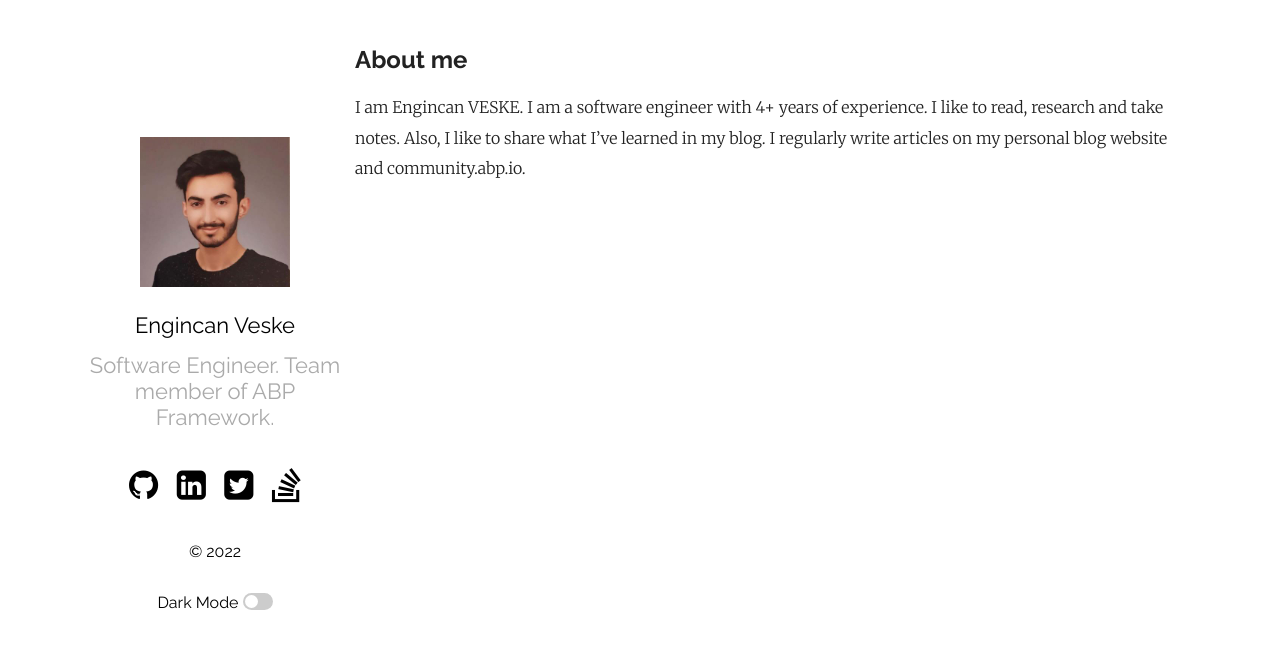
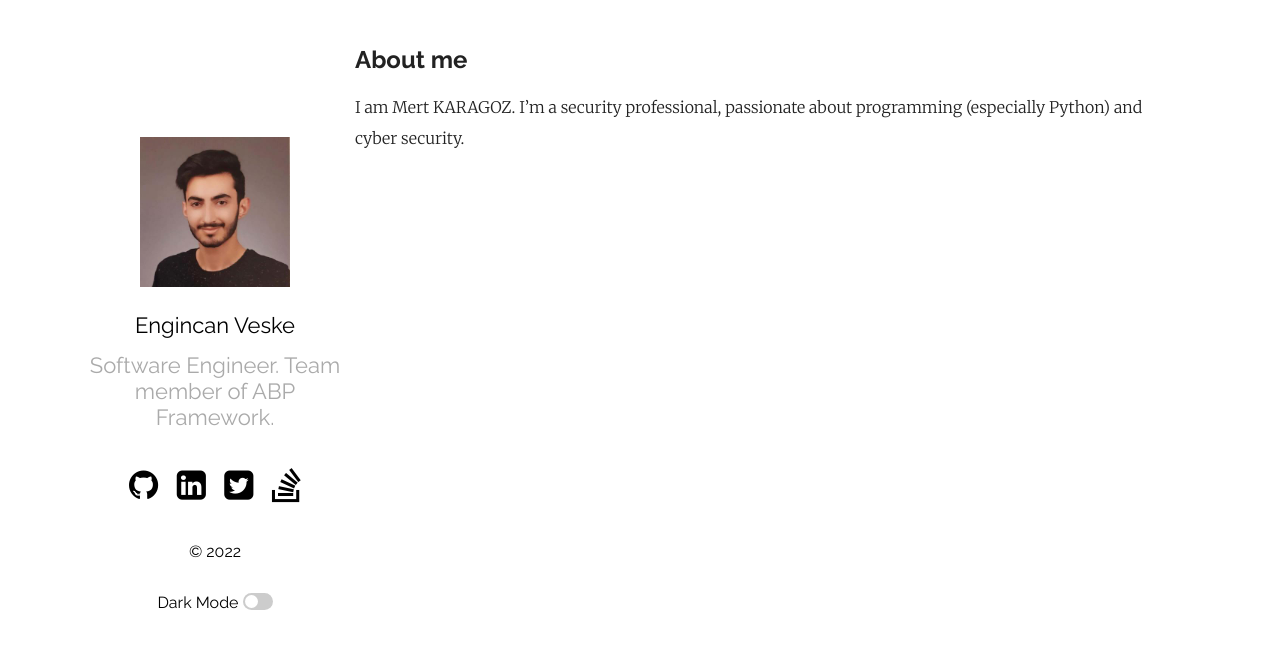
Before and after one commit to generatorexit/generatorexit.github.io, a Jekyll site: the page built from about.md, in a window 1280 px wide. Shown: the top 649 px of the page. Built offline with Jekyll 4.4.1, drawn with Linux system fonts in a browser that asks for light colours; our own code applies the rules of GitHub Pages for plain Markdown files.

Commit message:
0x6C
0x6C

```diff
--- a/about.md
+++ b/about.md
@@ -1,5 +1,3 @@
 ## About me
 
-I am Engincan VESKE. I am a software engineer with 4+ years of experience.
-I like to read, research and take notes. Also, I like to share what I've learned in my blog.
-I regularly write articles on my personal blog website and community.abp.io.
+I am Mert KARAGOZ. I'm a security professional, passionate about programming (especially Python) and cyber security.
```
